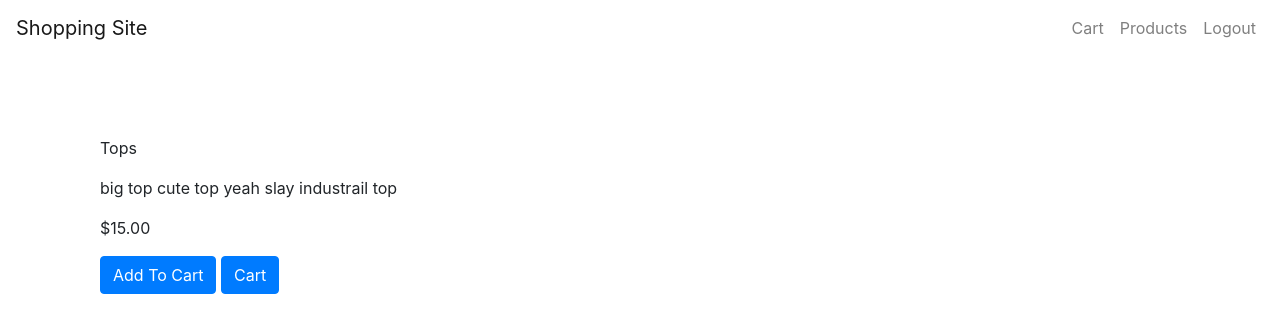
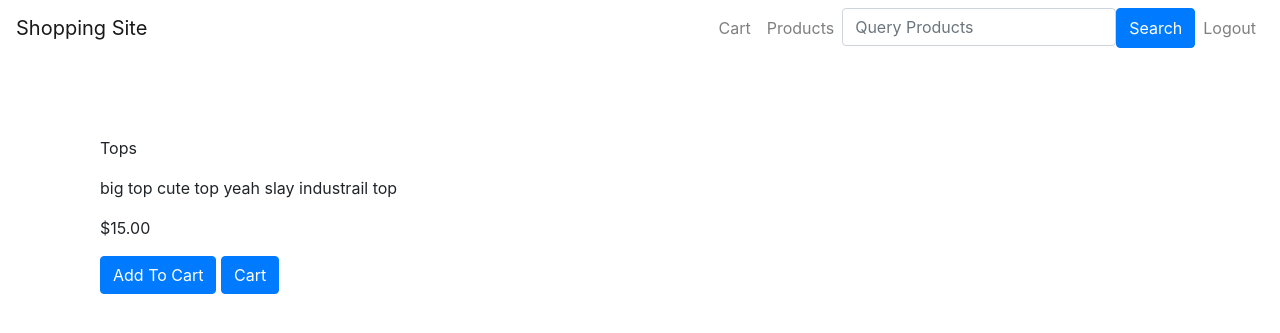
Before and after one commit to dariacasey/cs443, a Django app: page /shop/product/1/ in a window 1280 px wide. Shown: the top 333 px of the page. Run offline with Django 4.2, Linux system fonts and the light colour scheme; a user stored in the database is signed in; data comes from the database, SQL or seed files in the repository; both versions use the stored data as it was after the commit.

Commit message:
search products, redirect root url to home page

```diff
--- a/cs443site/urls.py
+++ b/cs443site/urls.py
@@ -1,7 +1,9 @@
 from django.contrib import admin
 from django.urls import path, include
+from django.views.generic import RedirectView
 
 urlpatterns = [
     path("admin/", admin.site.urls),
-    path("shop/", include("dbInterface.urls"))
+    path("shop/", include("dbInterface.urls")),
+    path("", RedirectView.as_view(url="/shop/products/")),
 ]
--- a/dbInterface/templates/navbar.html
+++ b/dbInterface/templates/navbar.html
@@ -18,6 +18,12 @@
          <a class="nav-link" href="{% url 'products' %}">Products</a>
        </li>
 
+       <form class="d-flex" method=POST action="{% url 'search_results' %}">
+          {% csrf_token %}
+          <input class="form-control me-2" type="search" placeholder="Query Products" aria-label="Search" name="searched">
+          <button class="btn btn-primary" type="submit">Search</button>
+        </form>
+
        <li class="nav-item">
          <a class="nav-link" href="{% url 'logout' %}">Logout</a>
        </li>
--- a/dbInterface/urls.py
+++ b/dbInterface/urls.py
@@ -14,4 +14,5 @@ urlpatterns = [
     path('login/', views.login_user, name='login_user'),
     path('logout_user/', views.logout_user, name='logout'),
     path('signup/', views.signup_view, name='signup'),
+    path('search/', views.search_results_view, name='search_results')
 ]
--- a/dbInterface/views.py
+++ b/dbInterface/views.py
@@ -6,6 +6,7 @@ from .models import Product, Customer, Order, Department, Cart, CartItem
 from django.views.generic import DetailView, ListView
 from .forms import LoginForm, CheckoutForm
 from django.utils.timezone import now
+from django.db.models import Q
 
 '''Cassie To Do:
     - Populate database. you can add pictures if you feel like it but idc
@@ -59,6 +60,21 @@ def logout_user(request):
         messages.info(request, "You are already logged out.")
     return redirect('products')
 
+#Searches (queries) the products listed
+def search_results_view(request):
+    if request.method == "POST":
+        searched = request.POST['searched']
+        products = Product.objects.filter(
+            Q(productID__icontains=searched) |
+            Q(depID__name__icontains=searched) |  # Use the appropriate field for Department name
+            Q(name__icontains=searched) |
+            Q(description__icontains=searched) |
+            Q(price__icontains=searched)
+        )
+        return render(request, 'search_results.html', {'searched':searched, 'products':products})
+
+    else:
+        return render(request, 'search_results.html', {})
 
 # Lists all the products on the "home" page
 class AllProducts(ListView):
```
Also changed, not shown: dbInterface/templates/all_products.html (+6 -4 lines), dbInterface/templates/search_results.html (added, +36 -0 lines), db.sqlite3.
